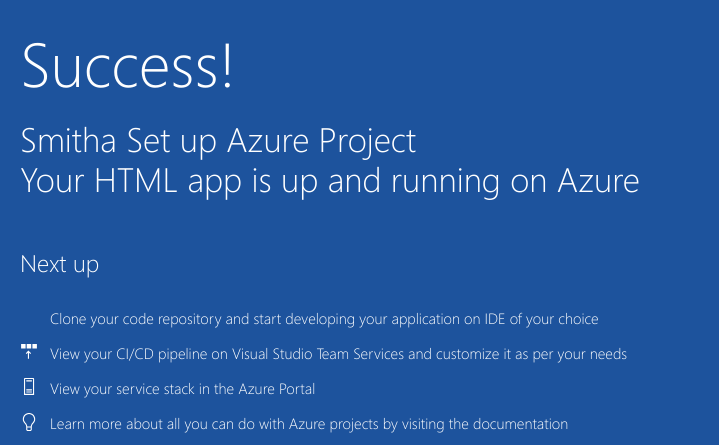
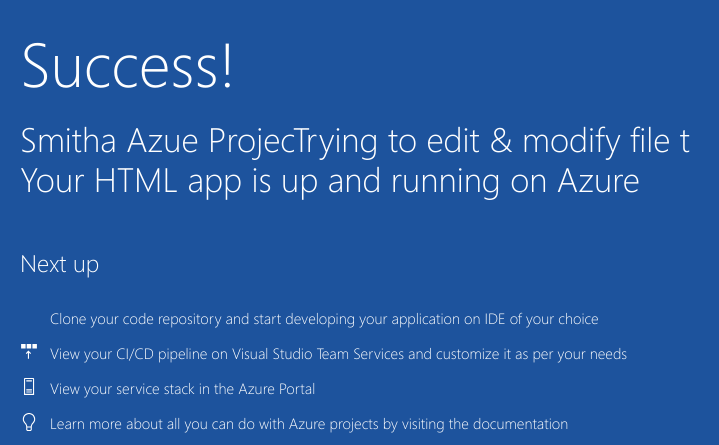
Before and after one commit to smithafebinkal/sm-git-merge, a plain HTML site: page index.html in a window 1280 px wide. Shown: the part 352-797 px from the top of the page, 205-924 px from the left. Drawn offline with Linux system fonts and the light colour scheme.

Commit message:
modified index file

```diff
--- a/index.html
+++ b/index.html
@@ -1,4 +1,4 @@
- <!Doctype html>
+<!Doctype html>
 <html>
 
 <head>
@@ -19,7 +19,7 @@
         </div>
             <div class="content-body">
                 <div class="success-text">Success!</div>
-                <div class="description line-1"> Smitha Set up Azure Project</div>
+                <div class="description line-1"> Smitha  Azue ProjecTrying to edit & modify file t<div>
                 <div class="description line-2"> Your HTML app is up and running on Azure</div>
                 <div class="next-steps-container">
                     <div class="next-steps-header">Next up</div>
```
